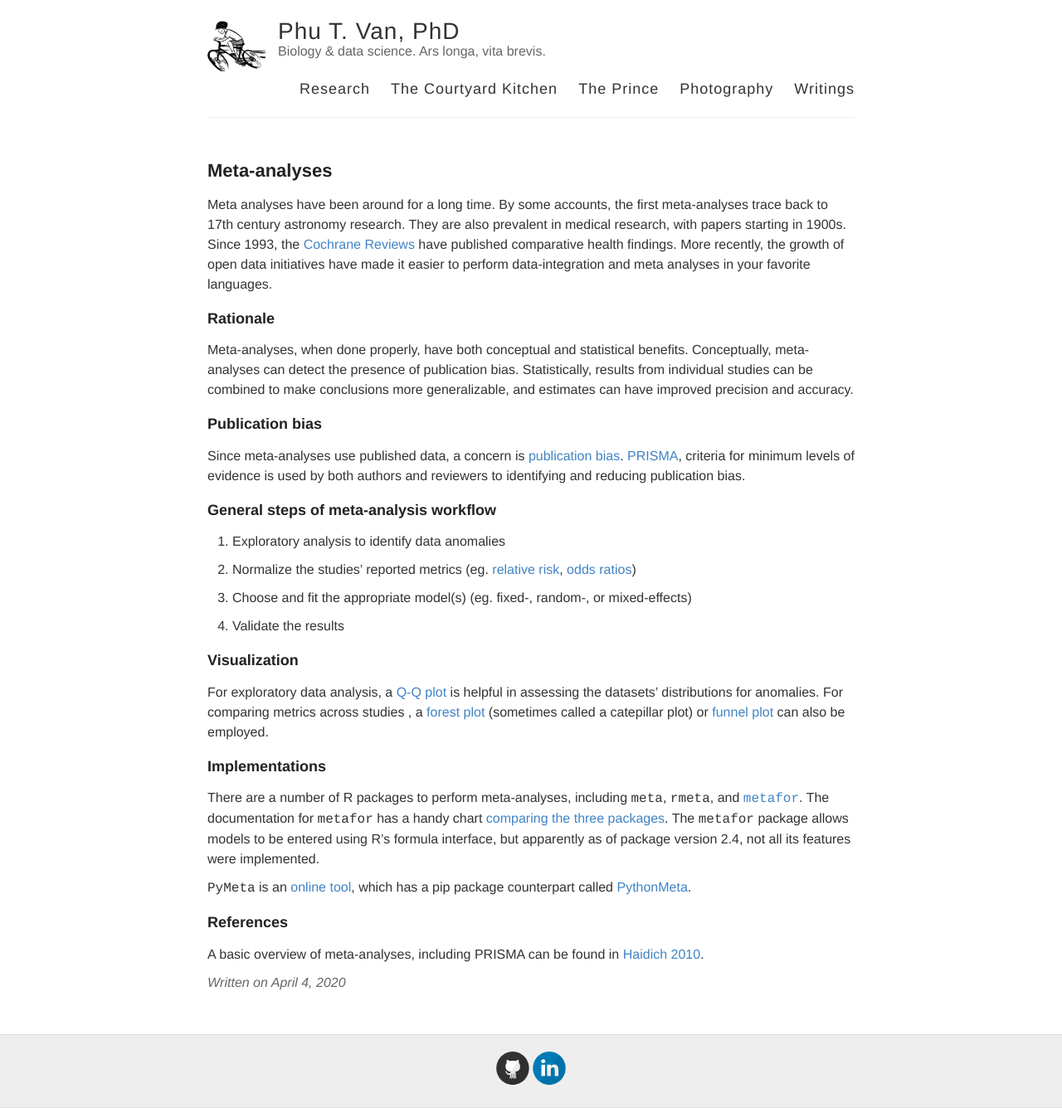
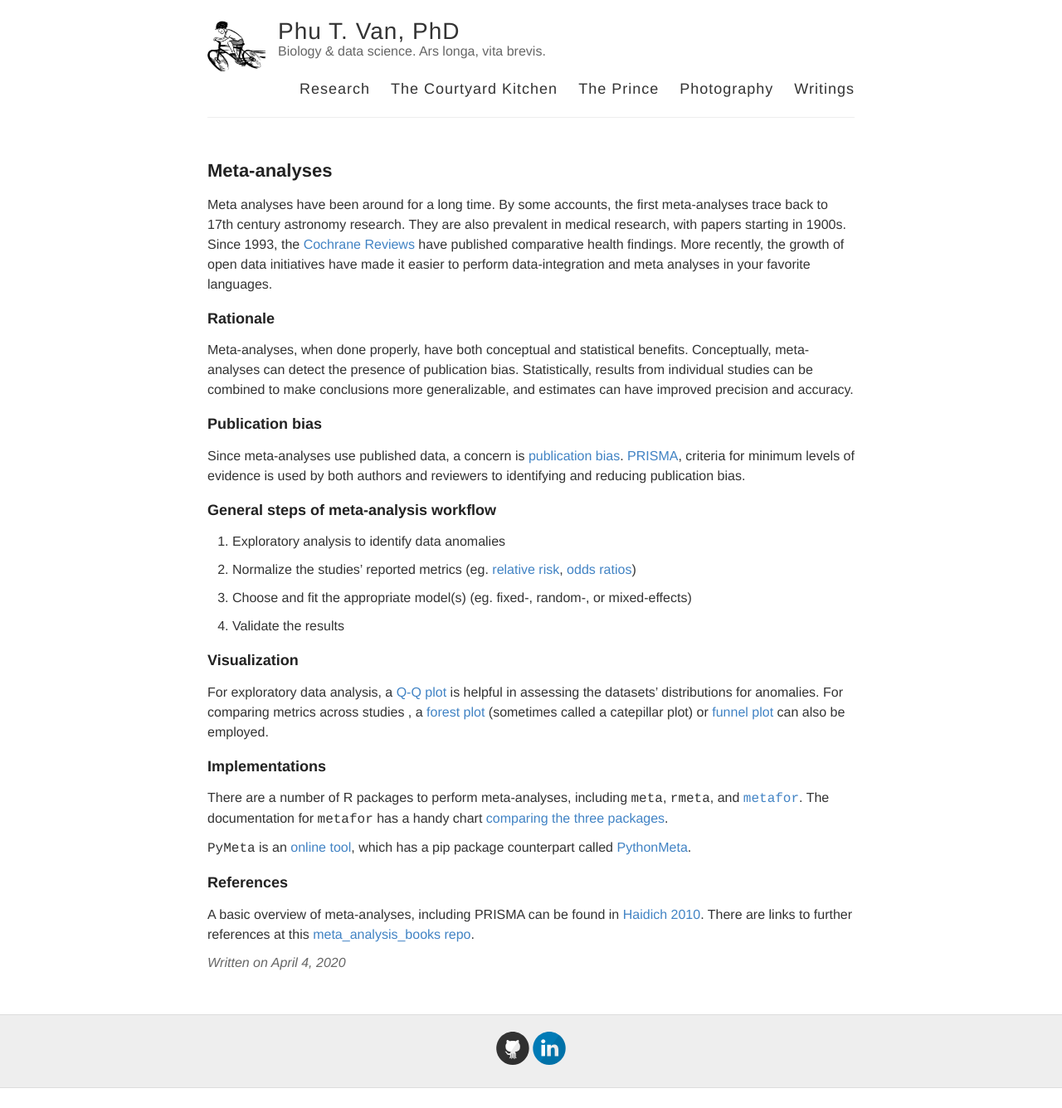
Before and after one commit to ptvan/ptvan.github.io, a Jekyll site: the page built from _posts/2020-04-04-meta-analyses.md, in a window 1280 px wide. Shown: the whole page at 83% size. Built offline with Jekyll 4.4.1, drawn with Linux system fonts in a browser that asks for light colours; after the commit the page ends 1312 px from its top, so only the background shows below that.

Commit message:
updated meta-analysis post

```diff
--- a/_posts/2020-04-04-meta-analyses.md
+++ b/_posts/2020-04-04-meta-analyses.md
@@ -29,10 +29,10 @@
 
 ### Implementations
 
-There are a number of R packages to perform meta-analyses, including `meta`, `rmeta`, and [`metafor`](http://www.metafor-project.org/doku.php/help). The documentation for `metafor` has a handy chart [comparing the three packages](https://cran.r-project.org/web/packages/metafor/vignettes/metafor.pdf). The `metafor` package allows models to be entered using R's formula interface, but apparently as of package version 2.4, not all its features were implemented.
+There are a number of R packages to perform meta-analyses, including `meta`, `rmeta`, and [`metafor`](http://www.metafor-project.org/doku.php/help). The documentation for `metafor` has a handy chart [comparing the three packages](https://cran.r-project.org/web/packages/metafor/vignettes/metafor.pdf).
 
 `PyMeta` is an [online tool](http://www.pymeta.com/), which has a pip package counterpart called [PythonMeta](https://pypi.org/project/PythonMeta/).
 
 ### References
 
-A basic overview of meta-analyses, including PRISMA can be found in [Haidich 2010](https://www.ncbi.nlm.nih.gov/pmc/articles/PMC3049418/).
+A basic overview of meta-analyses, including PRISMA can be found in [Haidich 2010](https://www.ncbi.nlm.nih.gov/pmc/articles/PMC3049418/). There are links to further references at this [meta_analysis_books repo](https://github.com/wviechtb/meta_analysis_books).
```
